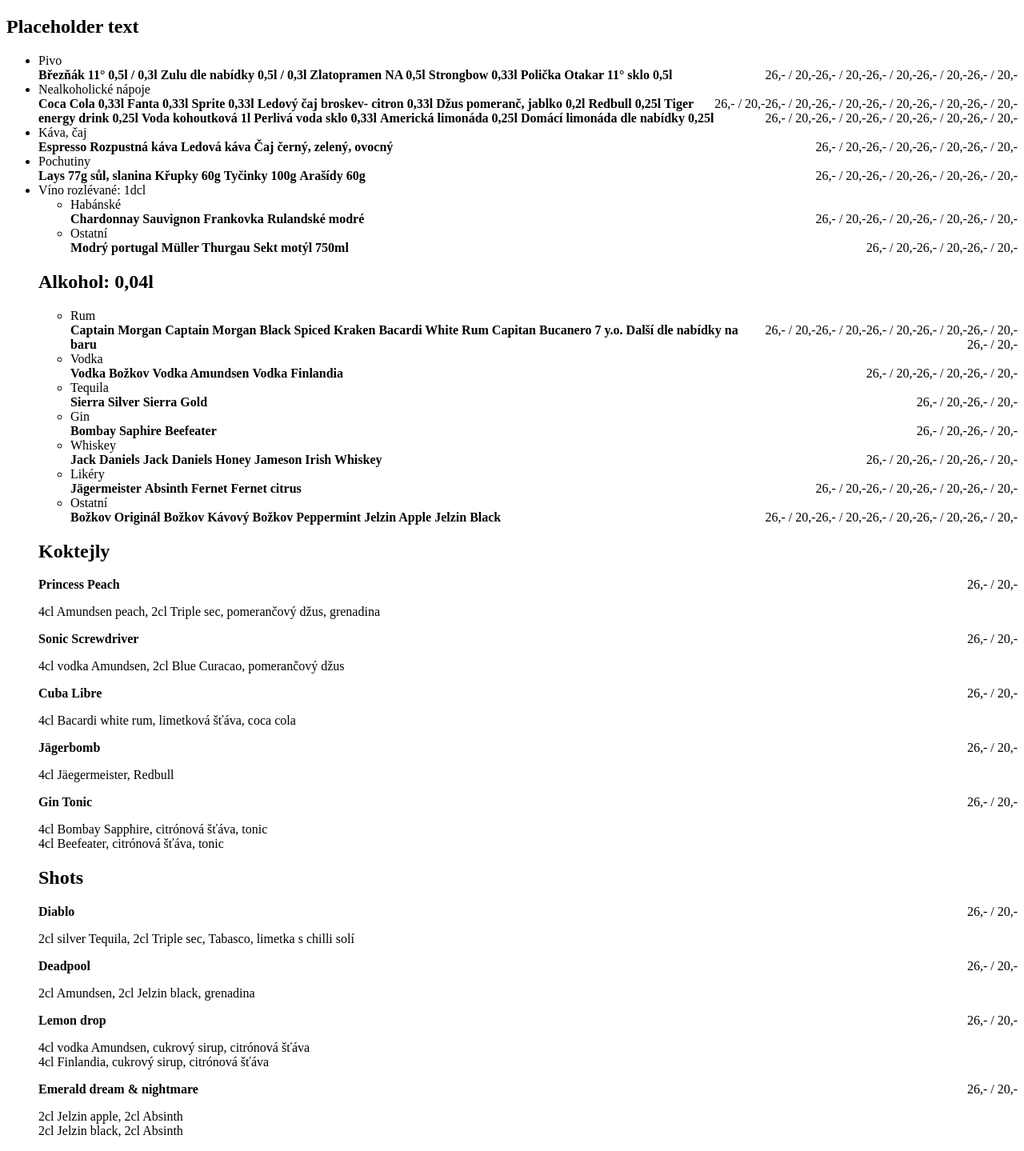
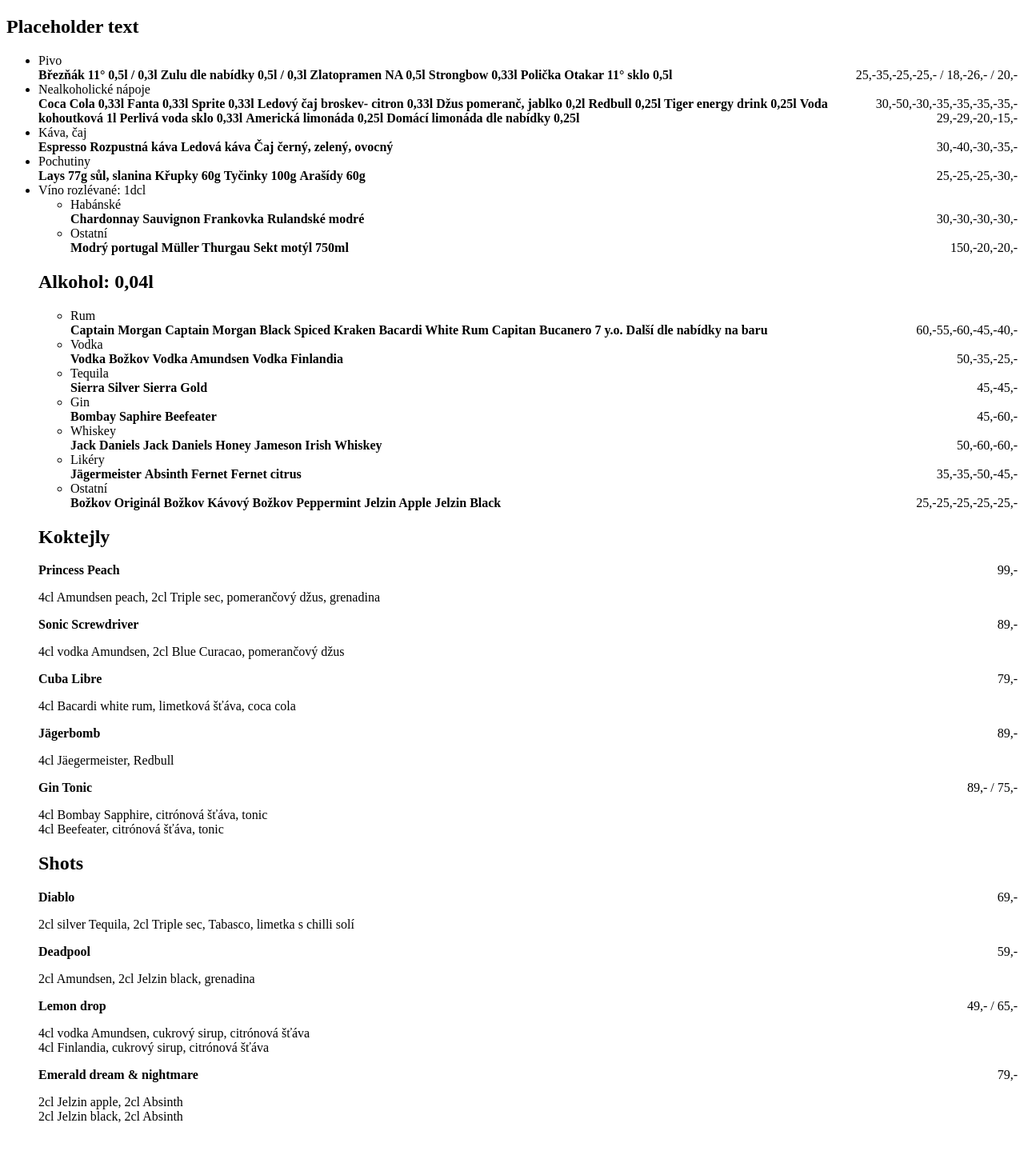
Before and after one commit to icycoba/icycoba.github.io, a Jekyll site: the page nabidka.html, which Jekyll copies as it is, in a window 1280 px wide. Shown: the whole page at 80% size. Built offline with Jekyll 4.4.1, drawn with Linux system fonts in a browser that asks for light colours.

Commit message:
updated prices, body still supposedly broken

```diff
--- a/nabidka.html
+++ b/nabidka.html
@@ -12,100 +12,100 @@
     <ul>
       <li>Pivo</li>
           <span class="name">Březňák 11° 0,5l / 0,3l</span><span class="price">26,- / 20,-</span>
-          <span class="name">Zulu dle nabídky 0,5l / 0,3l</span><span class="price">26,- / 20,-</span>
-          <span class="name">Zlatopramen NA 0,5l</span><span class="price">26,- / 20,-</span>
-          <span class="name">Strongbow 0,33l</span><span class="price">26,- / 20,-</span>
-          <span class="name">Polička Otakar 11° sklo 0,5l</span><span class="price">26,- / 20,-</span>
+          <span class="name">Zulu dle nabídky 0,5l / 0,3l</span><span class="price">25,- / 18,-</span>
+          <span class="name">Zlatopramen NA 0,5l</span><span class="price">25,-</span>
+          <span class="name">Strongbow 0,33l</span><span class="price">35,-</span>
+          <span class="name">Polička Otakar 11° sklo 0,5l</span><span class="price">25,-</span>
       <li>Nealkoholické nápoje</li>
-          <span class="name">Coca Cola 0,33l</span><span class="price">26,- / 20,-</span>
-          <span class="name">Fanta 0,33l</span><span class="price">26,- / 20,-</span>
-          <span class="name">Sprite 0,33l</span><span class="price">26,- / 20,-</span>
-          <span class="name">Ledový čaj broskev- citron 0,33l</span><span class="price">26,- / 20,-</span>
-          <span class="name">Džus pomeranč, jablko 0,2l</span><span class="price">26,- / 20,-</span>
-          <span class="name">Redbull 0,25l</span><span class="price">26,- / 20,-</span>
-          <span class="name">Tiger energy drink 0,25l</span><span class="price">26,- / 20,-</span>
-          <span class="name">Voda kohoutková 1l</span><span class="price">26,- / 20,-</span>
-          <span class="name">Perlivá voda sklo 0,33l</span><span class="price">26,- / 20,-</span>
-          <span class="name">Americká limonáda 0,25l</span><span class="price">26,- / 20,-</span>
-          <span class="name">Domácí limonáda dle nabídky 0,25l</span><span class="price">26,- / 20,-</span>
+          <span class="name">Coca Cola 0,33l</span><span class="price">35,-</span>
+          <span class="name">Fanta 0,33l</span><span class="price">35,-</span>
+          <span class="name">Sprite 0,33l</span><span class="price">35,-</span>
+          <span class="name">Ledový čaj broskev- citron 0,33l</span><span class="price">35,-</span>
+          <span class="name">Džus pomeranč, jablko 0,2l</span><span class="price">30,-</span>
+          <span class="name">Redbull 0,25l</span><span class="price">50,-</span>
+          <span class="name">Tiger energy drink 0,25l</span><span class="price">30,-</span>
+          <span class="name">Voda kohoutková 1l</span><span class="price">15,-</span>
+          <span class="name">Perlivá voda sklo 0,33l</span><span class="price">20,-</span>
+          <span class="name">Americká limonáda 0,25l</span><span class="price">29,-</span>
+          <span class="name">Domácí limonáda dle nabídky 0,25l</span><span class="price">29,-</span>
       <li>Káva, čaj</li>
-          <span class="name">Espresso</span><span class="price">26,- / 20,-</span>
-          <span class="name">Rozpustná káva</span><span class="price">26,- / 20,-</span>
-          <span class="name">Ledová káva</span><span class="price">26,- / 20,-</span>
-          <span class="name">Čaj černý, zelený, ovocný</span><span class="price">26,- / 20,-</span>
+          <span class="name">Espresso</span><span class="price">35,-</span>
+          <span class="name">Rozpustná káva</span><span class="price">30,-</span>
+          <span class="name">Ledová káva</span><span class="price">40,-</span>
+          <span class="name">Čaj černý, zelený, ovocný</span><span class="price">30,-</span>
       <li>Pochutiny</li>
-          <span class="name">Lays 77g sůl, slanina</span><span class="price">26,- / 20,-</span>
-          <span class="name">Křupky 60g</span><span class="price">26,- / 20,-</span>
-          <span class="name">Tyčinky 100g</span><span class="price">26,- / 20,-</span>
-          <span class="name">Arašídy 60g</span><span class="price">26,- / 20,-</span>
+          <span class="name">Lays 77g sůl, slanina</span><span class="price">30,-</span>
+          <span class="name">Křupky 60g</span><span class="price">25,-</span>
+          <span class="name">Tyčinky 100g</span><span class="price">25,-</span>
+          <span class="name">Arašídy 60g</span><span class="price">25,-</span>
       <li>Víno rozlévané: 1dcl</li>
           <ul>
             <li>Habánské</li>
-              <span class="name">Chardonnay</span><span class="price">26,- / 20,-</span>
-              <span class="name">Sauvignon</span><span class="price">26,- / 20,-</span>
-              <span class="name">Frankovka</span><span class="price">26,- / 20,-</span>
-              <span class="name">Rulandské modré</span><span class="price">26,- / 20,-</span>
+              <span class="name">Chardonnay</span><span class="price">30,-</span>
+              <span class="name">Sauvignon</span><span class="price">30,-</span>
+              <span class="name">Frankovka</span><span class="price">30,-</span>
+              <span class="name">Rulandské modré</span><span class="price">30,-</span>
             <li>Ostatní</li>
-              <span class="name">Modrý portugal</span><span class="price">26,- / 20,-</span>
-              <span class="name">Müller Thurgau</span><span class="price">26,- / 20,-</span>
-              <span class="name">Sekt motýl 750ml</span><span class="price">26,- / 20,-</span>
+              <span class="name">Modrý portugal</span><span class="price">20,-</span>
+              <span class="name">Müller Thurgau</span><span class="price">20,-</span>
+              <span class="name">Sekt motýl 750ml</span><span class="price">150,-</span>
           </ul>
     <h2>Alkohol: 0,04l</h2>
     <ul>
       <li>Rum</li>
-          <span class="name">Captain Morgan</span><span class="price">26,- / 20,-</span>
-          <span class="name">Captain Morgan Black Spiced</span><span class="price">26,- / 20,-</span>
-          <span class="name">Kraken</span><span class="price">26,- / 20,-</span>
-          <span class="name">Bacardi White Rum</span><span class="price">26,- / 20,-</span>
-          <span class="name">Capitan Bucanero 7 y.o.</span><span class="price">26,- / 20,-</span>
-          <span class="name">Další dle nabídky na baru</span><span class="price">26,- / 20,-</span>
+          <span class="name">Captain Morgan</span><span class="price">40,-</span>
+          <span class="name">Captain Morgan Black Spiced</span><span class="price">45,-</span>
+          <span class="name">Kraken</span><span class="price">60,-</span>
+          <span class="name">Bacardi White Rum</span><span class="price">55,-</span>
+          <span class="name">Capitan Bucanero 7 y.o.</span><span class="price">60,-</span>
+          <span class="name">Další dle nabídky na baru</span>
       <li>Vodka</li>
-          <span class="name">Vodka Božkov</span><span class="price">26,- / 20,-</span>
-          <span class="name">Vodka Amundsen</span><span class="price">26,- / 20,-</span>
-          <span class="name">Vodka Finlandia</span><span class="price">26,- / 20,-</span>
+          <span class="name">Vodka Božkov</span><span class="price">25,-</span>
+          <span class="name">Vodka Amundsen</span><span class="price">35,-</span>
+          <span class="name">Vodka Finlandia</span><span class="price">50,-</span>
       <li>Tequila</li>
-          <span class="name">Sierra Silver</span><span class="price">26,- / 20,-</span>
-          <span class="name">Sierra Gold</span><span class="price">26,- / 20,-</span>
+          <span class="name">Sierra Silver</span><span class="price">45,-</span>
+          <span class="name">Sierra Gold</span><span class="price">45,-</span>
       <li>Gin</li>
-          <span class="name">Bombay Saphire</span><span class="price">26,- / 20,-</span>
-          <span class="name">Beefeater</span><span class="price">26,- / 20,-</span>
+          <span class="name">Bombay Saphire</span><span class="price">60,-</span>
+          <span class="name">Beefeater</span><span class="price">45,-</span>
       <li>Whiskey</li>
-          <span class="name">Jack Daniels</span><span class="price">26,- / 20,-</span>
-          <span class="name">Jack Daniels Honey</span><span class="price">26,- / 20,-</span>
-          <span class="name">Jameson Irish Whiskey</span><span class="price">26,- / 20,-</span>
+          <span class="name">Jack Daniels</span><span class="price">60,-</span>
+          <span class="name">Jack Daniels Honey</span><span class="price">60,-</span>
+          <span class="name">Jameson Irish Whiskey</span><span class="price">50,-</span>
       <li>Likéry</li>
-          <span class="name">Jägermeister</span><span class="price">26,- / 20,-</span>
-          <span class="name">Absinth</span><span class="price">26,- / 20,-</span>
-          <span class="name">Fernet</span><span class="price">26,- / 20,-</span>
-          <span class="name">Fernet citrus</span><span class="price">26,- / 20,-</span>
+          <span class="name">Jägermeister</span><span class="price">45,-</span>
+          <span class="name">Absinth</span><span class="price">50,-</span>
+          <span class="name">Fernet</span><span class="price">35,-</span>
+          <span class="name">Fernet citrus</span><span class="price">35,-</span>
       <li>Ostatní</li>
-          <span class="name">Božkov Originál</span><span class="price">26,- / 20,-</span>
-          <span class="name">Božkov Kávový</span><span class="price">26,- / 20,-</span>
-          <span class="name">Božkov Peppermint</span><span class="price">26,- / 20,-</span>
-          <span class="name">Jelzin Apple</span><span class="price">26,- / 20,-</span>
-          <span class="name">Jelzin Black</span><span class="price">26,- / 20,-</span>
+          <span class="name">Božkov Originál</span><span class="price">25,-</span>
+          <span class="name">Božkov Kávový</span><span class="price">25,-</span>
+          <span class="name">Božkov Peppermint</span><span class="price">25,-</span>
+          <span class="name">Jelzin Apple</span><span class="price">25,-</span>
+          <span class="name">Jelzin Black</span><span class="price">25,-</span>
     </ul>
     <h2>Koktejly</h2>
-      <span class="name">Princess Peach</span><span class="price">26,- / 20,-</span>
+      <span class="name">Princess Peach</span><span class="price">99,-</span>
         <p>4cl Amundsen peach, 2cl Triple sec, pomerančový džus, grenadina</p>
-      <span class="name">Sonic Screwdriver</span><span class="price">26,- / 20,-</span>
+      <span class="name">Sonic Screwdriver</span><span class="price">89,-</span>
         <p>4cl vodka Amundsen, 2cl Blue Curacao, pomerančový džus</p>
-      <span class="name">Cuba Libre</span><span class="price">26,- / 20,-</span>
+      <span class="name">Cuba Libre</span><span class="price">79,-</span>
         <p>4cl Bacardi white rum, limetková šťáva, coca cola</p>
-      <span class="name">Jägerbomb</span><span class="price">26,- / 20,-</span>
+      <span class="name">Jägerbomb</span><span class="price">89,-</span>
         <p>4cl Jäegermeister, Redbull</p>
-      <span class="name">Gin Tonic</span><span class="price">26,- / 20,-</span>
+      <span class="name">Gin Tonic</span><span class="price">89,- / 75,-</span>
         <p>4cl Bombay Sapphire, citrónová šťáva, tonic<br>
         4cl Beefeater, citrónová šťáva, tonic</p>
     <h2>Shots</h2>
-      <span class="name">Diablo</span><span class="price">26,- / 20,-</span>
+      <span class="name">Diablo</span><span class="price">69,-</span>
       <p>2cl silver Tequila, 2cl Triple sec, Tabasco, limetka s chilli solí</p>
-      <span class="name">Deadpool</span><span class="price">26,- / 20,-</span>
+      <span class="name">Deadpool</span><span class="price">59,-</span>
       <p>2cl Amundsen, 2cl Jelzin black, grenadina</p>
-      <span class="name">Lemon drop</span><span class="price">26,- / 20,-</span>
+      <span class="name">Lemon drop</span><span class="price">49,- / 65,-</span>
       <p>4cl vodka Amundsen, cukrový sirup, citrónová šťáva<br>
       4cl Finlandia, cukrový sirup, citrónová šťáva</p>
-      <span class="name">Emerald dream &amp; nightmare</span><span class="price">26,- / 20,-</span>
+      <span class="name">Emerald dream &amp; nightmare</span><span class="price">79,-</span>
       <p>2cl Jelzin apple, 2cl Absinth<br>
       2cl Jelzin black, 2cl Absinth</p>
   </body>
```
